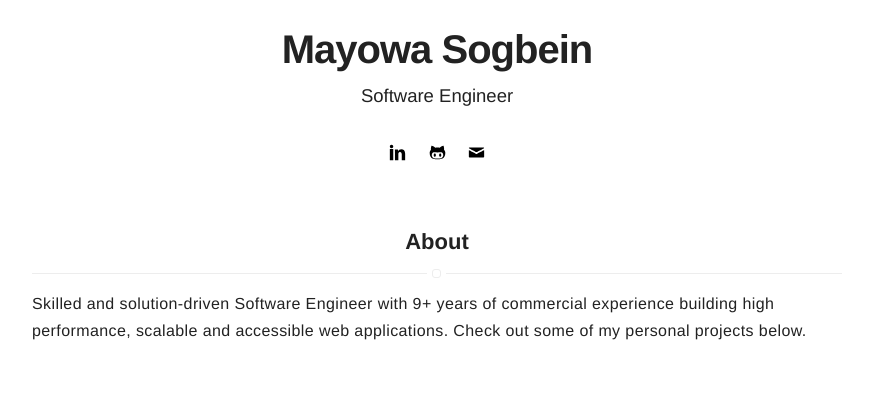
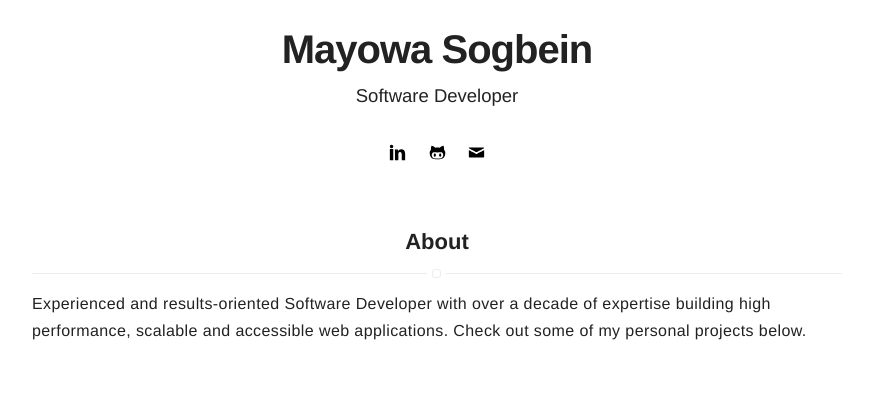
Before and after one commit to jibolash/jibolash.github.io, a Jekyll site: the page built from index.html, in a window 1280 px wide. Shown: the part 252-654 px from the top of the page, without its empty margins (203-1076 px from the left). Built offline with Jekyll 4.4.1, drawn with Linux system fonts in a browser that asks for light colours.

Commit message:
update title and bio

```diff
--- a/_config.yml
+++ b/_config.yml
@@ -1,6 +1,6 @@
 # Your name and what you do
 name: Mayowa Sogbein
-bio: Software Engineer
+bio: Software Developer
 
 description: Jibola Sogbein's Personal Website
 
--- a/_includes/about.html
+++ b/_includes/about.html
@@ -1,5 +1,5 @@
 <p>
-    Skilled and solution-driven Software Engineer with 9+ years of commercial
-    experience building high performance, scalable and accessible web
+    Experienced and results-oriented Software Developer with over a decade of
+    expertise building high performance, scalable and accessible web
     applications. Check out some of my personal projects below.
 </p>
```
